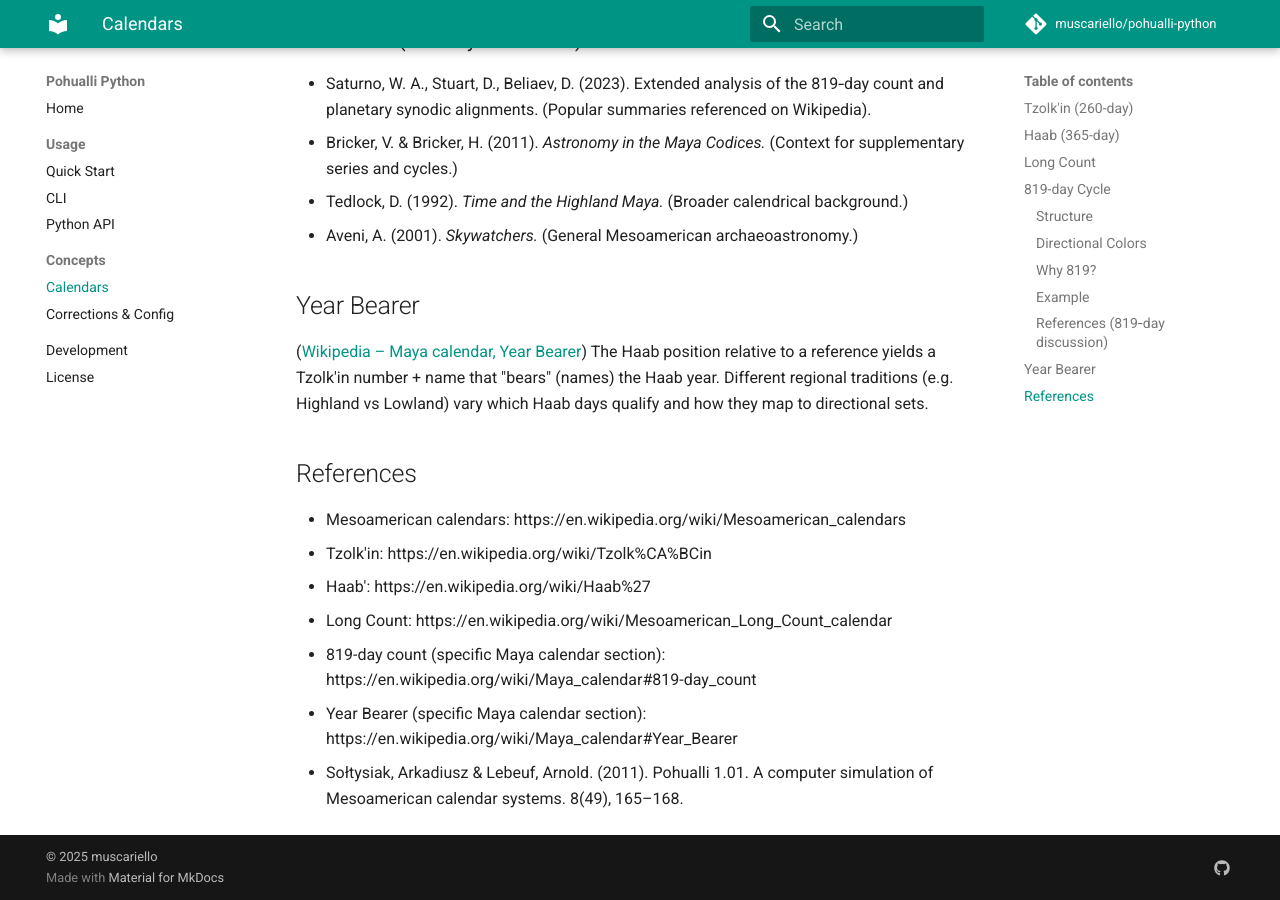
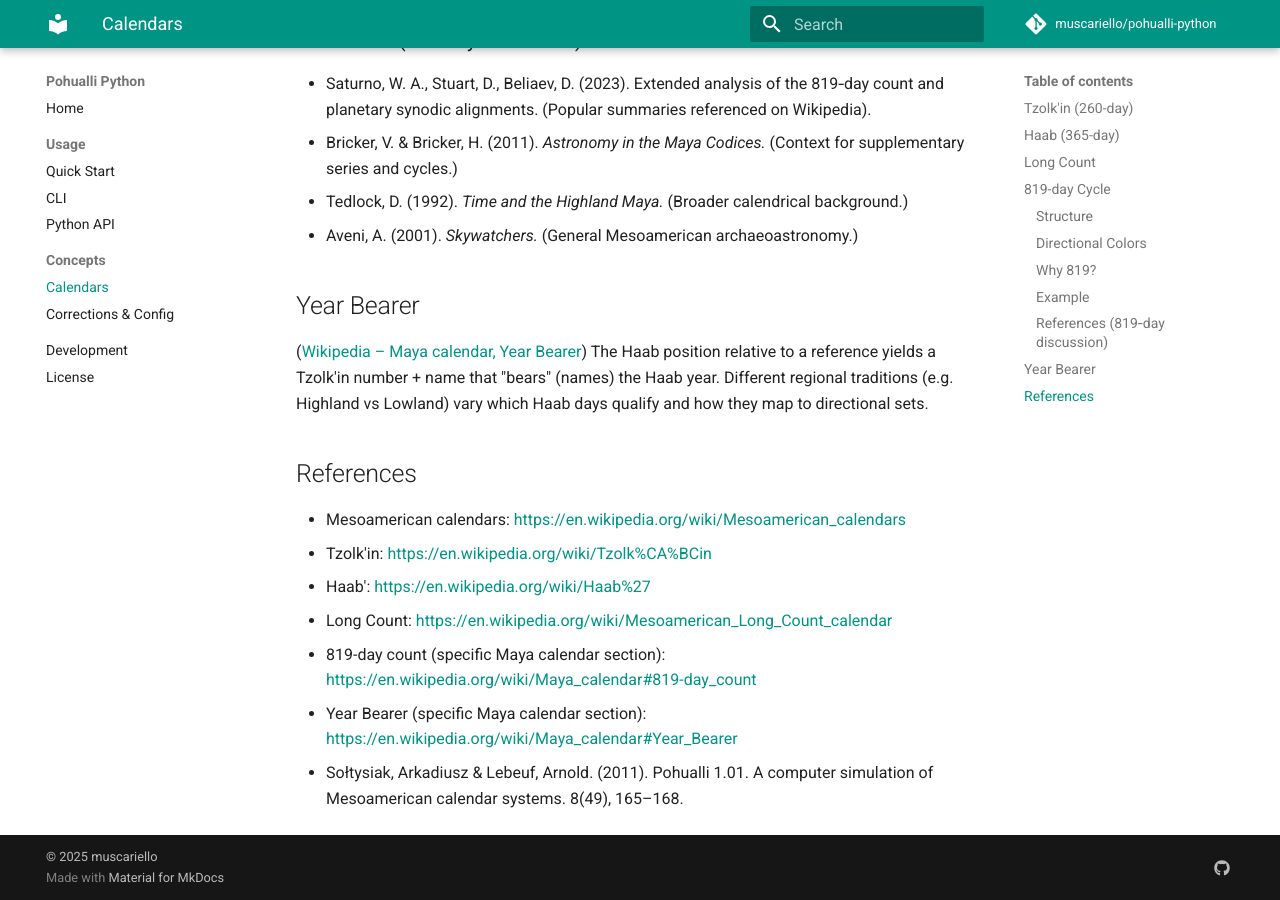
Before and after one commit to muscariello/pohualli-python, an MkDocs documentation site: the page built from docs/concepts/calendars.md, in a window 1280 px wide and 900 px high, scrolled down 1919 px. Built offline with MkDocs 1.6.1 and Material for MkDocs 9.7.7, drawn with Linux system fonts in a browser that asks for light colours; comment, search, counter and statistics services are not loaded; some of the changed lines change nothing that is shown.

Commit message:
docs: Update references
Signed-off-by: Luca Muscariello <muscariello@ieee.org>

```diff
--- a/docs/concepts/calendars.md
+++ b/docs/concepts/calendars.md
@@ -56,10 +56,10 @@ color_index = station_to_dir_col(station, 0)  # 1..4
 
 ## References
 
-- Mesoamerican calendars: https://en.wikipedia.org/wiki/Mesoamerican_calendars
-- Tzolk'in: https://en.wikipedia.org/wiki/Tzolk%CA%BCin
-- Haab': https://en.wikipedia.org/wiki/Haab%27
-- Long Count: https://en.wikipedia.org/wiki/Mesoamerican_Long_Count_calendar
-- 819-day count (specific Maya calendar section): https://en.wikipedia.org/wiki/Maya_calendar#819-day_count
-- Year Bearer (specific Maya calendar section): https://en.wikipedia.org/wiki/Maya_calendar#Year_Bearer
- - Sołtysiak, Arkadiusz & Lebeuf, Arnold. (2011). Pohualli 1.01. A computer simulation of Mesoamerican calendar systems. 8(49), 165–168.
+- Mesoamerican calendars: [https://en.wikipedia.org/wiki/Mesoamerican_calendars](https://en.wikipedia.org/wiki/Mesoamerican_calendars)
+- Tzolk'in: [https://en.wikipedia.org/wiki/Tzolk%CA%BCin](https://en.wikipedia.org/wiki/Tzolk%CA%BCin)
+- Haab': [https://en.wikipedia.org/wiki/Haab%27](https://en.wikipedia.org/wiki/Haab%27)
+- Long Count: [https://en.wikipedia.org/wiki/Mesoamerican_Long_Count_calendar](https://en.wikipedia.org/wiki/Mesoamerican_Long_Count_calendar)
+- 819-day count (specific Maya calendar section): [https://en.wikipedia.org/wiki/Maya_calendar#819-day_count](https://en.wikipedia.org/wiki/Maya_calendar#819-day_count)
+- Year Bearer (specific Maya calendar section): [https://en.wikipedia.org/wiki/Maya_calendar#Year_Bearer](https://en.wikipedia.org/wiki/Maya_calendar#Year_Bearer)
+- Sołtysiak, Arkadiusz & Lebeuf, Arnold. (2011). Pohualli 1.01. A computer simulation of Mesoamerican calendar systems. 8(49), 165–168.
```
